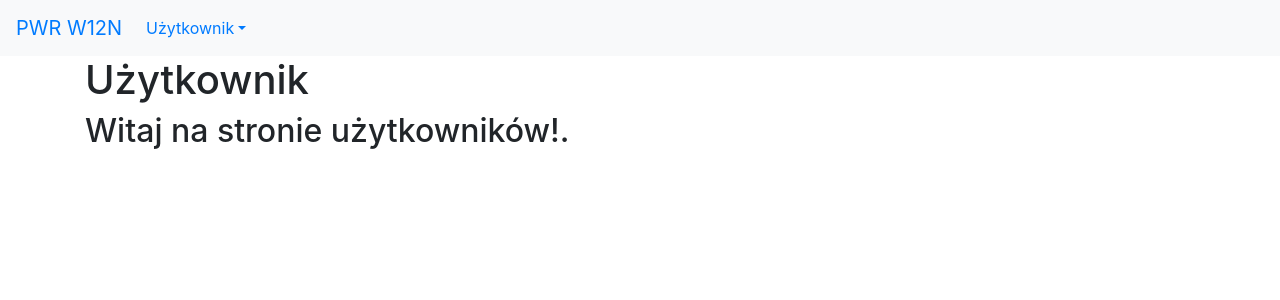
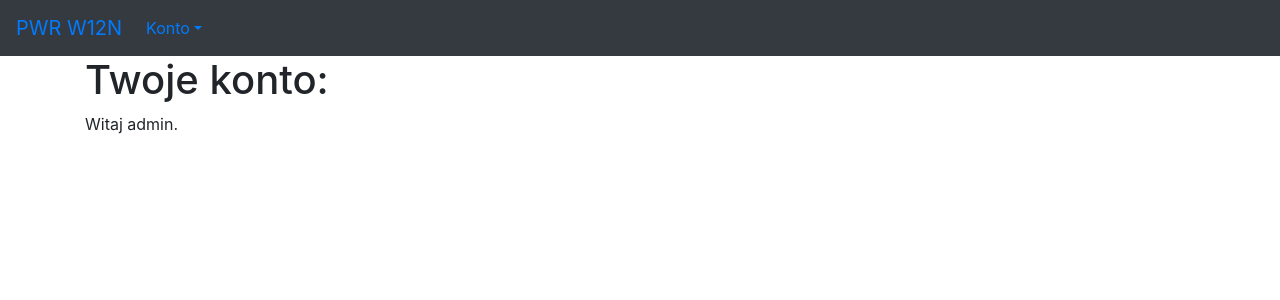
Before and after one commit to Bananek96/Django, a Django app: page / in a window 1280 px wide. Shown: the top 300 px of the page. Run offline with Django 4.2, Linux system fonts and the light colour scheme; a user stored in the database is signed in; some libraries are stand-ins or nearby versions.

Commit message:
Warunki logowania

```diff
--- a/p_w_i/settings.py
+++ b/p_w_i/settings.py
@@ -105,7 +105,7 @@ AUTH_PASSWORD_VALIDATORS = [
 # Internationalization
 # https://docs.djangoproject.com/en/4.1/topics/i18n/
 
-LANGUAGE_CODE = 'en-us'
+LANGUAGE_CODE = 'pl-pl'
 
 TIME_ZONE = 'Europe/Warsaw'
 
--- a/templates/szablon.html
+++ b/templates/szablon.html
@@ -7,7 +7,7 @@
     <link rel="stylesheet" href="https://stackpath.bootstrapcdn.com/bootstrap/4.3.1/css/bootstrap.min.css" integrity="sha384-ggOyR0iXCbMQv3Xipma34MD+dH/1fQ784/j6cY/iJTQUOhcWr7x9JvoRxT2MZw1T" crossorigin="anonymous">
 </head>
 <body>
-    <nav class="navbar navbar-expand-sm bg-light">
+    <nav class="navbar navbar-expand-sm bg-dark">
         <a class="navbar-brand" href="https://wefim.pwr.edu.pl">PWR W12N</a>
         <button class="navbar-toggler" type="button" data-toggle="collapse" data-target="#collapsibleNavbar">
             <span class="navbar-toggler-icon"></span>
@@ -15,13 +15,13 @@
         <div class="collapse navbar-collapse" id="collapsibleNavbar">
             <ul class="navbar-nav">
                 <li class="nav-item dropdown">
-                    <a href="#" class="nav-link dropdown-toggle" data-toggle="dropdown" role="button">Użytkownik</a>
+                    <a href="#" class="nav-link dropdown-toggle" data-toggle="dropdown" role="button">Konto</a>
                     <div class="dropdown-menu">
-                        <a href="{% url 'users:index' %}" class="dropdown-item">Strona główna</a>
                         {% if not user.is_authenticated %}
                             <a href="{% url 'users:rejestruj' %}" class="dropdown-item">Załóż konto</a>
                             <a href="{% url 'users:loguj' %}" class="dropdown-item">Zaloguj</a>
                         {% else %}
+                            <a href="{% url 'users:index' %}" class="dropdown-item">Profil</a>
                             <a href="{% url 'users:wyloguj' %}" class="dropdown-item">Wyloguj</a>
                         {% endif %}
                     </div>
--- a/users/templates/users/index.html
+++ b/users/templates/users/index.html
@@ -1,7 +1,15 @@
 {% extends 'szablon.html' %}
-{% block naglowek %}Użytkownik{% endblock naglowek %}
+{% block naglowek %}Twoje konto: {% endblock naglowek %}
 {% block tresc %}
 
-    <h2>Witaj na stronie użytkowników!.</h2>
+    {% if user.is_authenticated %}
+        <p>Witaj {{ user.username }}.</p>
+    {% else %}
+        <form action="." method="POST">
+        {% csrf_token %}
+        {{ form.as_p }}
+        <a href="{% url 'users:loguj' %}" class="btn btn-info" role="button">Zaloguj</a>
+        </form>
+    {% endif %}
 
 {% endblock tresc %}
--- a/users/views.py
+++ b/users/views.py
@@ -6,8 +6,10 @@ from django.contrib.auth import authenticate, login, logout
 
 from users.forms import UserLoginForm
 
+
 def index(request):
     return render(request, 'users/index.html')
+
 
 def rejestruj(request):
     if request.method == 'POST':
```
Also changed, not shown: db.sqlite3.
